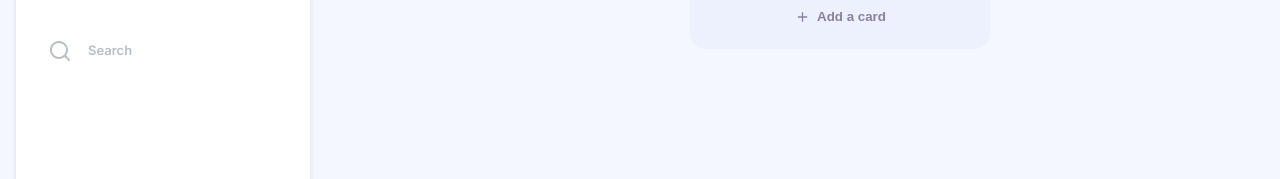
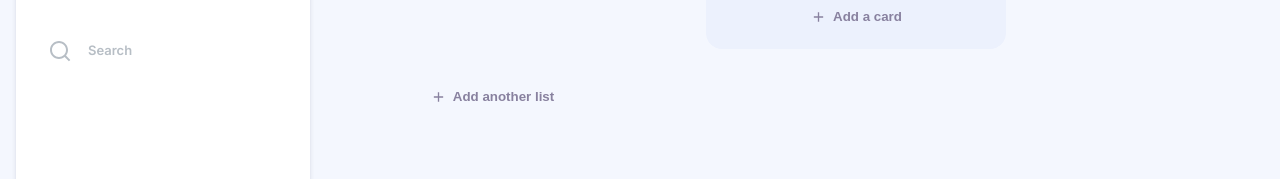
Before and after one commit to rbrtj/storydoc-assignment, a React (Vite) app: page / in a window 1280 px wide. Shown: the part 417-596 px from the top of the page. Built offline with nearby package versions, Linux system fonts and the light colour scheme.

Commit message:
List stylings adjustments

```diff
--- a/src/components/board/Board.scss
+++ b/src/components/board/Board.scss
@@ -1,6 +1,8 @@
 .board {
   display: flex;
+  align-items: stretch;
+  gap: 16px;
   padding: 0 2rem;
-  clear: both;
   flex-wrap: wrap;
+  height: fit-content;
 }
--- a/src/components/list/List.scss
+++ b/src/components/list/List.scss
@@ -6,7 +6,7 @@
   padding: 16px;
   margin: 0 16px;
   min-width: 300px;
-  height: fit-content;
+  height: 100%;
   &__header {
   display: flex;
     & input {
@@ -39,6 +39,7 @@
   &__new {
         display: flex;
         padding: 16px;
+    min-width: 300px;
         &--content {
           display: flex;
           & svg {
```
